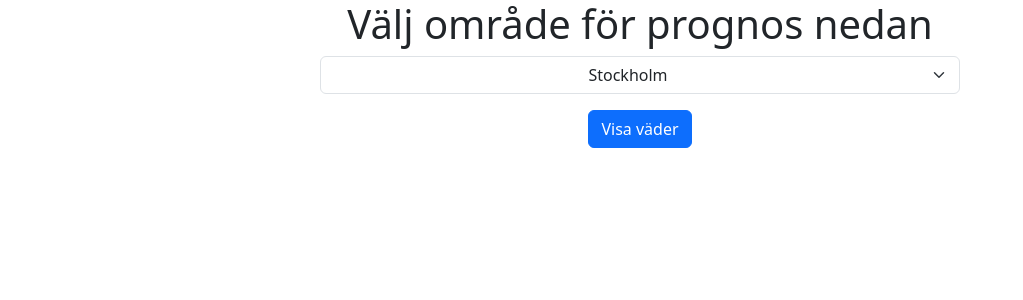
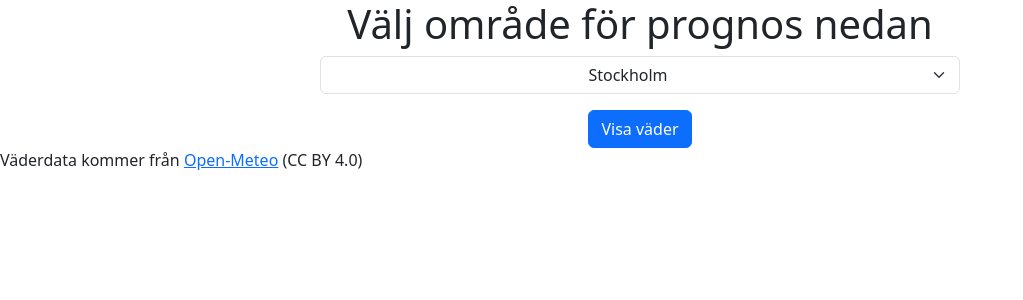
Before and after one commit to ismailg-labs/individuell_uppgift_programmering2, a Flask app: page / in a window 1280 px wide. Shown: the top 300 px of the page, without its empty margins (0-1023 px from the left). Run offline with Flask 3, Linux system fonts and the light colour scheme.

Commit message:
la till källhänvisningen i base.html, kom på att jag inte har det

```diff
--- a/application/templates/base.html
+++ b/application/templates/base.html
@@ -12,7 +12,11 @@
 
 <body>
     {% block content %}{% endblock %}
-
+<p>
+    Väderdata kommer från
+    <a href="https://open-meteo.com/">Open-Meteo</a>
+    (CC BY 4.0)
+</p>
 </body>
 
 </html>
```
